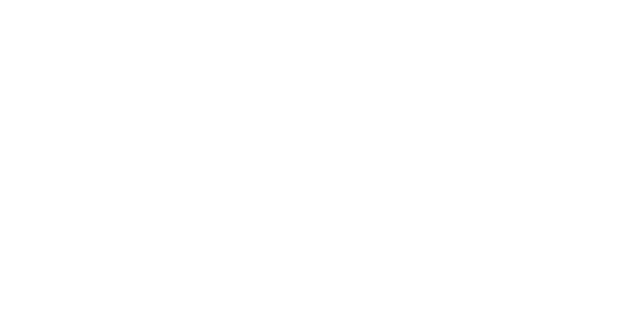
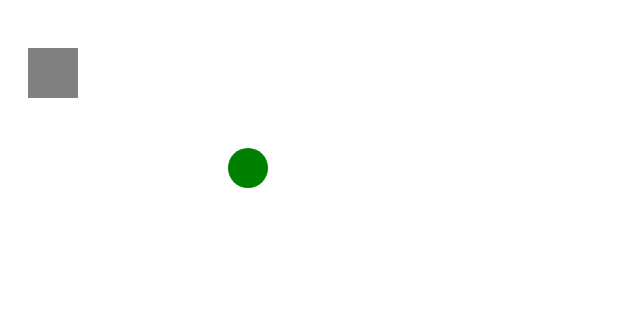
Before and after one commit to LewisYoul/Breakout, a plain HTML site: page index.html in a window 1280 px wide. Shown: the whole page, without its empty margins (0-640 px from the left). Drawn offline with Linux system fonts and the light colour scheme.

Commit message:
create circle and square on canvas

```diff
--- a/index.html
+++ b/index.html
@@ -17,5 +17,19 @@
   <script>
     var canvas = document.getElementById("myCanvas");
     var ctx = canvas.getContext("2d");
+
+// CREATES A GREY RECTANGLE
+    ctx.beginPath()
+    ctx.rect(20, 40, 50, 50);
+    ctx.fillStyle = "grey";
+    ctx.fill();
+    ctx.closePath();
+
+// CREATES A CIRCLE
+    ctx.beginPath();
+    ctx.arc(240, 160, 20, 0, Math.PI*2, false);
+    ctx.fillStyle = "green";
+    ctx.fill();
+    ctx.closePath();
   </script>
 </html>
```
